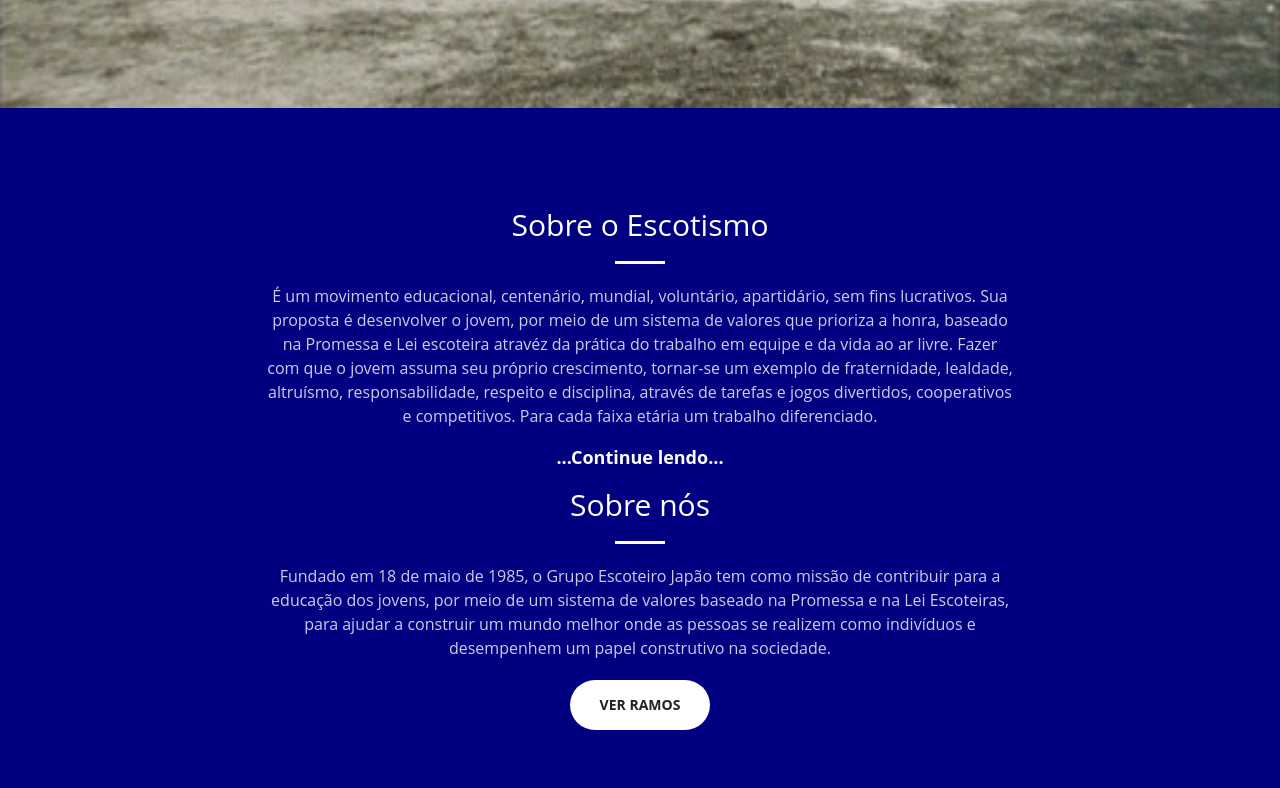
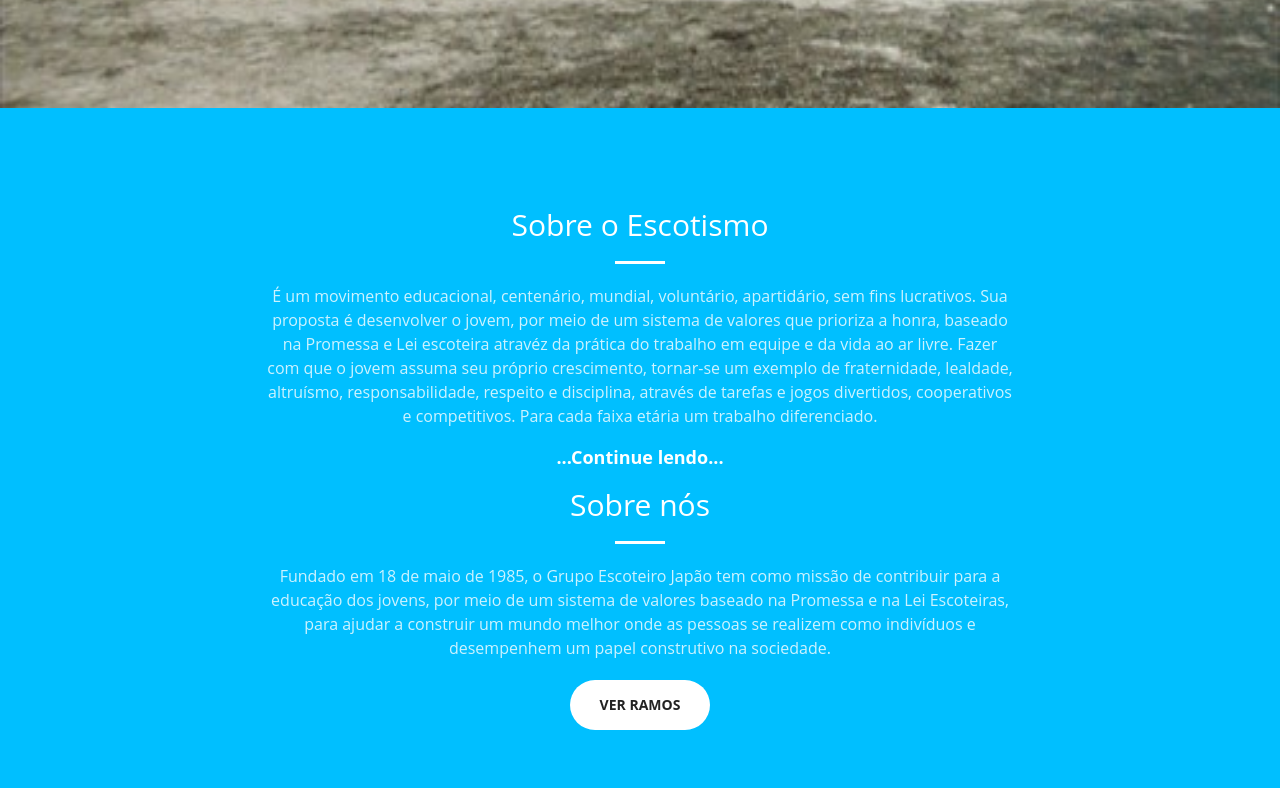
Before and after one commit to Betorick/bento15rs, a plain HTML site: page index.html in a window 1280 px wide. Shown: the part 692-1480 px from the top of the page. Drawn offline with Linux system fonts and the light colour scheme.

Commit message:
Update creative.css

```diff
--- a/css/creative.css
+++ b/css/creative.css
@@ -80,7 +80,7 @@ p {
 }
 
 .bg-primary {
-    background-color: #000080;
+    background-color: #00BFFF;
 }
 
 .bg-dark {
```
